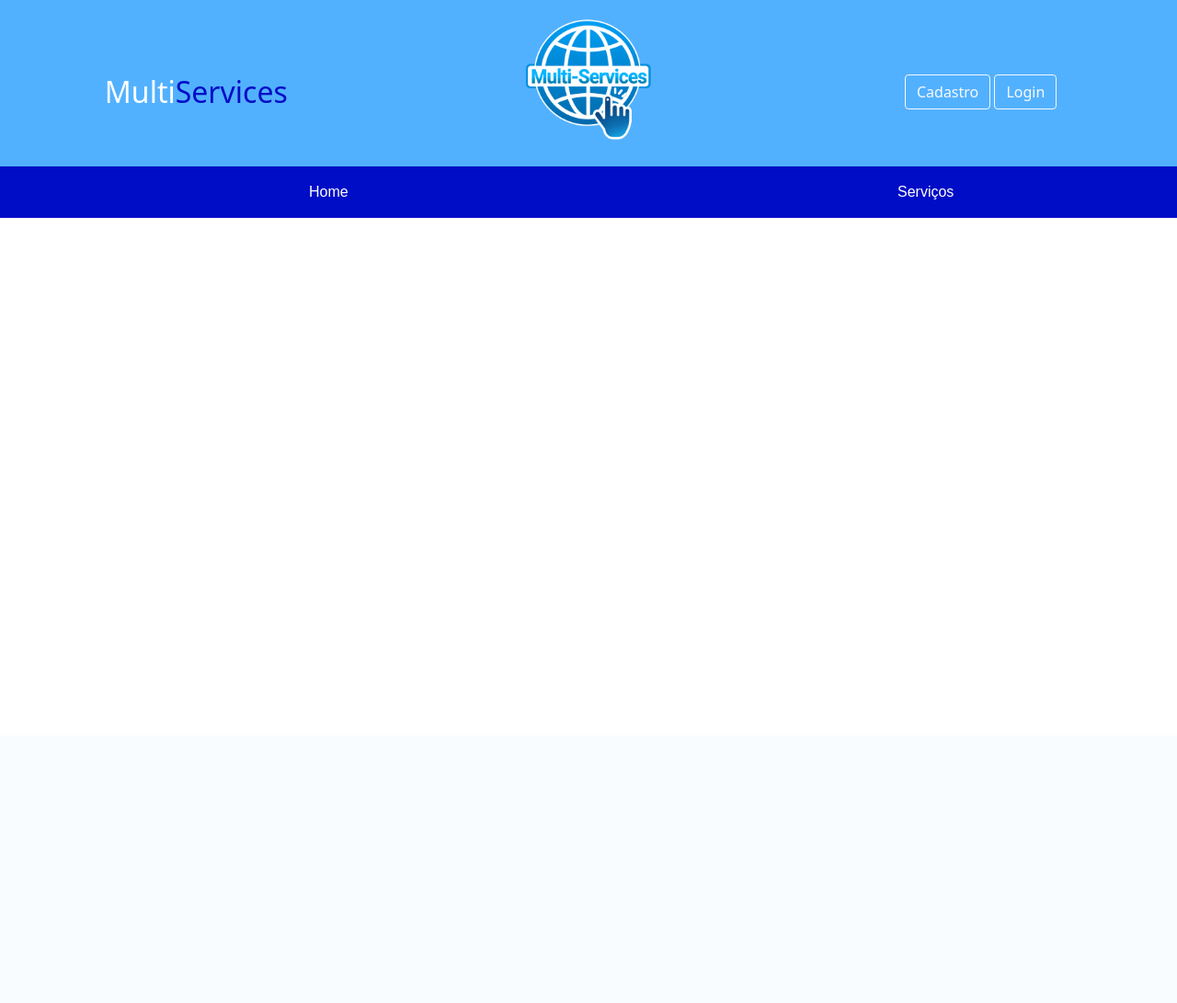
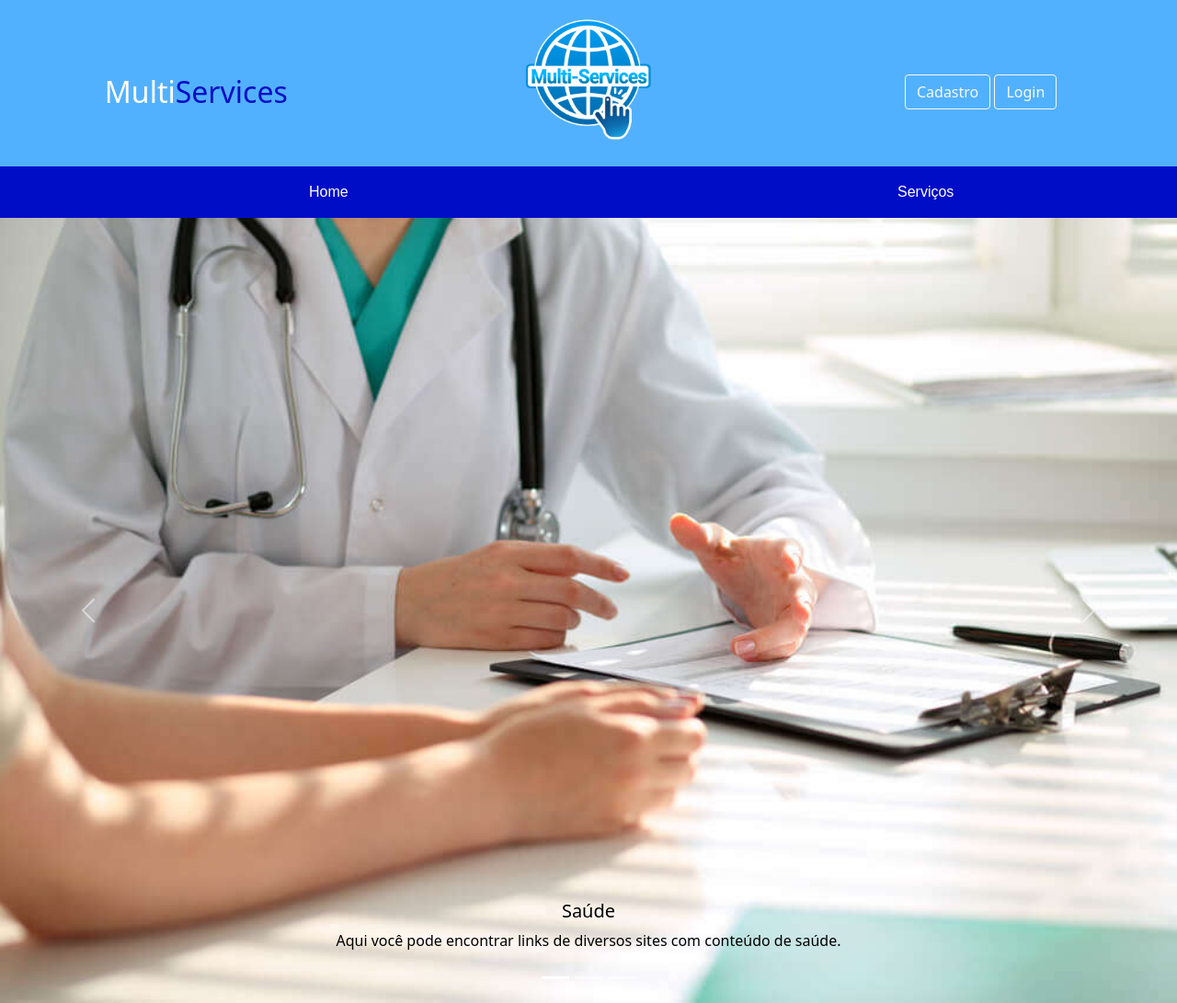
Before and after one commit to Arquivo-Projeto/projeto_Multi-Service, a PHP site: page /html/home.html in a window 1280 px wide. Shown: the whole page at 92% size. Before the commit the page ends 237 px from the top, so only its background shows below. Run offline with PHP 8.4, Linux system fonts and the light colour scheme.

Commit message:
carrossel

```diff
--- a/css/home.css
+++ b/css/home.css
@@ -6,6 +6,14 @@ header {
 
 h2{
     color: white;
+}
+
+h5{
+    color: black;
+}
+
+p{
+    color: black;
 }
 
 #nome{
--- a/html/home.html
+++ b/html/home.html
@@ -34,6 +34,46 @@
             </div>
         </nav>
     </div>
+    <div id="carouselExampleCaptions" class="carousel slide" data-bs-ride="carousel">
+        <div class="carousel-indicators">
+          <button type="button" data-bs-target="#carouselExampleCaptions" data-bs-slide-to="0" class="active" aria-current="true" aria-label="Slide 1"></button>
+          <button type="button" data-bs-target="#carouselExampleCaptions" data-bs-slide-to="1" aria-label="Slide 2"></button>
+          <button type="button" data-bs-target="#carouselExampleCaptions" data-bs-slide-to="2" aria-label="Slide 3"></button>
+        </div>
+        <div class="carousel-inner">
+          <div class="carousel-item active">
+            <img src="../img/saude.jpg" class="d-block w-100" alt="...">
+            <div class="carousel-caption d-none d-md-block">
+              <h5>Saúde</h5>
+              <p>Aqui você pode encontrar links de diversos sites com conteúdo de saúde.</p>
+            </div>
+          </div>
+          <div class="carousel-item">
+            <img src="../img/consulta.jpg" class="d-block w-100" alt="...">
+            <div class="carousel-caption d-none d-md-block">
+              <h5>Consulta de documentos</h5>
+              <p>Nesta categoria você encontrará links que ajudam a consulta de documentos pessoais.</p>
+            </div>
+          </div>
+          <div class="carousel-item">
+            <img src="..." class="d-block w-100" alt="...">
+            <div class="carousel-caption d-none d-md-block">
+              <h5>Licitações</h5>
+              <p>Some representative placeholder content for the third slide.</p>
+            </div>
+          </div>
+        </div>
+        <button class="carousel-control-prev" type="button" data-bs-target="#carouselExampleCaptions" data-bs-slide="prev">
+          <span class="carousel-control-prev-icon" aria-hidden="true"></span>
+          <span class="visually-hidden">Previous</span>
+        </button>
+        <button class="carousel-control-next" type="button" data-bs-target="#carouselExampleCaptions" data-bs-slide="next">
+          <span class="carousel-control-next-icon" aria-hidden="true"></span>
+          <span class="visually-hidden">Next</span>
+        </button>
+      </div>
+
+
 
     <script src="https://cdn.jsdelivr.net/npm/@popperjs/core@2.9.2/dist/umd/popper.min.js" integrity="sha384-IQsoLXl5PILFhosVNubq5LC7Qb9DXgDA9i+tQ8Zj3iwWAwPtgFTxbJ8NT4GN1R8p" crossorigin="anonymous"></script>
     <script src="https://cdn.jsdelivr.net/npm/bootstrap@5.0.2/dist/js/bootstrap.min.js" integrity="sha384-cVKIPhGWiC2Al4u+LWgxfKTRIcfu0JTxR+EQDz/bgldoEyl4H0zUF0QKbrJ0EcQF" crossorigin="anonymous"></script>
```
Also changed, not shown: img/consulta.jpg (added), img/saude.jpg (added).
